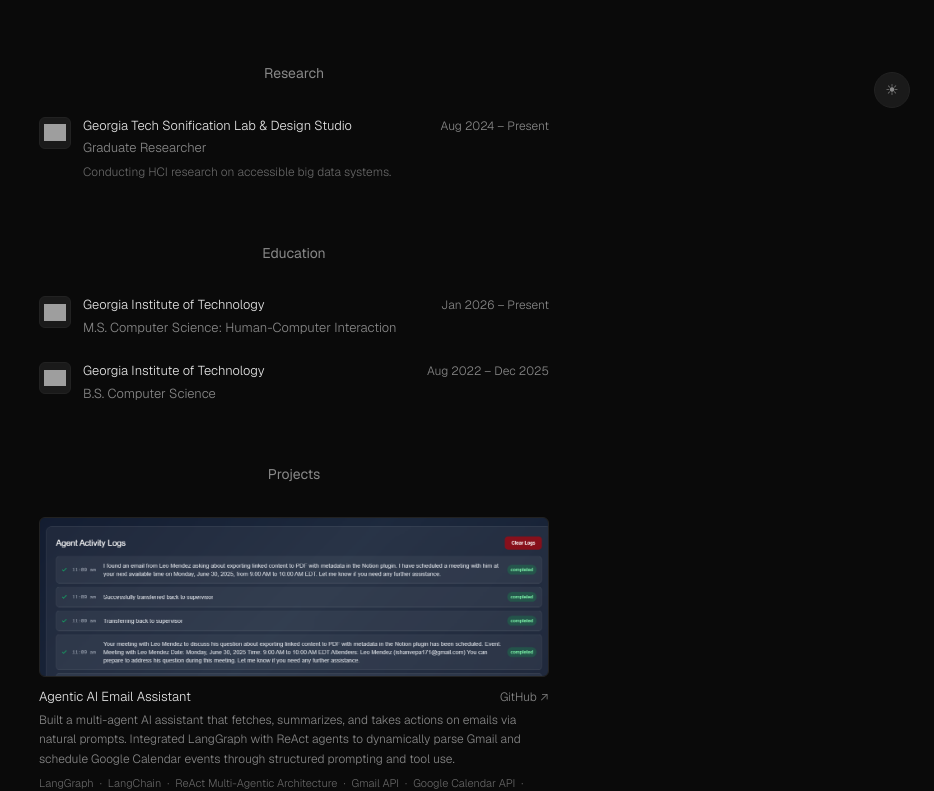
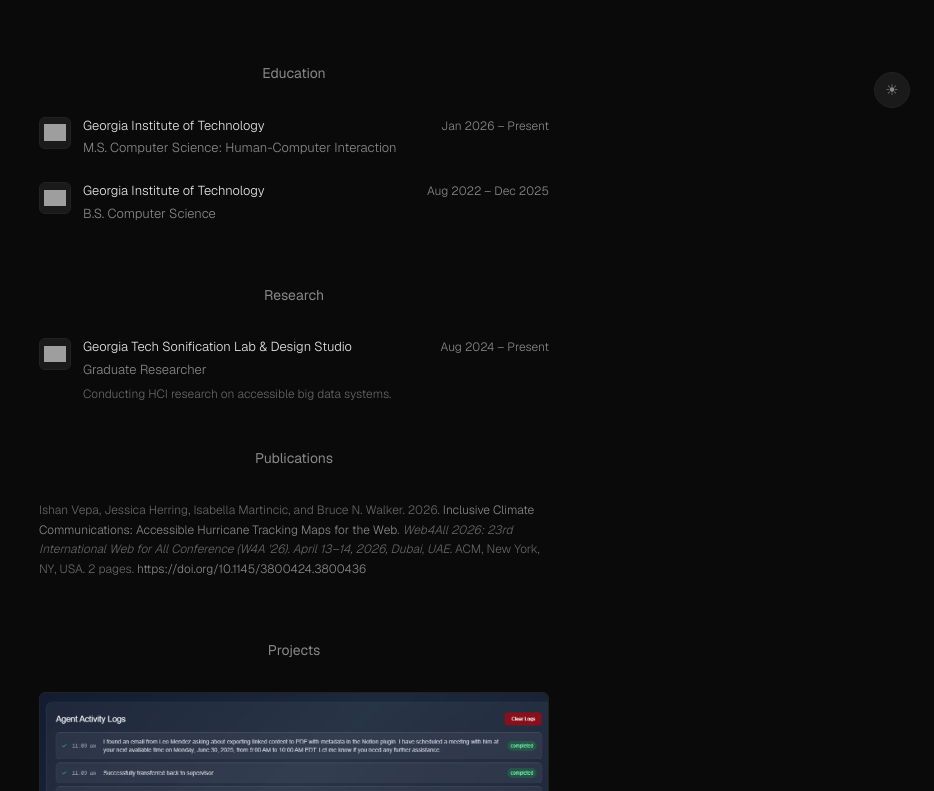
Before and after one commit to ishanvepa/ishanvepa.github.io, a Next.js app: page / in a window 1280 px wide. Shown: the part 668-1459 px from the top of the page, without its empty margins (346-1280 px from the left). Built offline with nearby package versions, Linux system fonts and the light colour scheme; grey boxes are pictures that could not be loaded.

Commit message:
added my research publications section

```diff
--- a/src/app/data.ts
+++ b/src/app/data.ts
@@ -62,6 +62,18 @@
     desc: "Conducting HCI research on accessible big data systems.",
     logo: "https://upload.wikimedia.org/wikipedia/commons/b/bf/Georgia_Tech_Yellow_Jackets_logo.svg",
     fallback: "GT",
+  },
+] as const;
+
+export const publications = [
+  {
+    authors: "Ishan Vepa, Jessica Herring, Isabella Martincic, and Bruce N. Walker",
+    year: "2026",
+    title: "Inclusive Climate Communications: Accessible Hurricane Tracking Maps for the Web",
+    venue: "Web4All 2026: 23rd International Web for All Conference (W4A '26)",
+    location: "April 13–14, 2026, Dubai, UAE.",
+    publisher: "ACM, New York, NY, USA. 2 pages.",
+    doi: "https://doi.org/10.1145/3800424.3800436",
   },
 ] as const;
 
--- a/src/app/page.tsx
+++ b/src/app/page.tsx
@@ -14,8 +14,8 @@
     <main className={styles.main}>
       <Hero />
       <Experiences />
+      <Education />
       <Research />
-      <Education />
       <Projects />
       {/* <Skills /> */}
       <Music />
--- a/src/components/Research.tsx
+++ b/src/components/Research.tsx
@@ -1,4 +1,4 @@
-import { research } from "@/app/data";
+import { publications, research } from "@/app/data";
 import { ExpLogo } from "@/app/ImageWithFallback";
 import styles from "@/app/page.module.css";
 
@@ -19,6 +19,34 @@
           </div>
         </div>
       ))}
+
+      <h2 className={styles.sectionTitle} style={{ marginTop: "32px" }}>Publications</h2>
+      {publications.map((p) => (
+        <div key={p.doi} className={styles.expCard}>
+          <div style={{ textAlign: "left" }}>
+            <p className={styles.expDesc} style={{ marginTop: 0 }}>
+              {p.authors}. {p.year}.{" "}
+              <a
+                href={p.doi}
+                target="_blank"
+                rel="noopener noreferrer"
+                style={{ color: "var(--muted)", textDecoration: "none" }}
+              >
+                {p.title}
+              </a>
+              . <em>{p.venue}. {p.location}</em> {p.publisher}{" "}
+              <a
+                href={p.doi}
+                target="_blank"
+                rel="noopener noreferrer"
+                style={{ color: "var(--muted)", textDecoration: "none" }}
+              >
+                {p.doi}
+              </a>
+            </p>
+          </div>
+        </div>
+      ))}
     </section>
   );
 }
```
